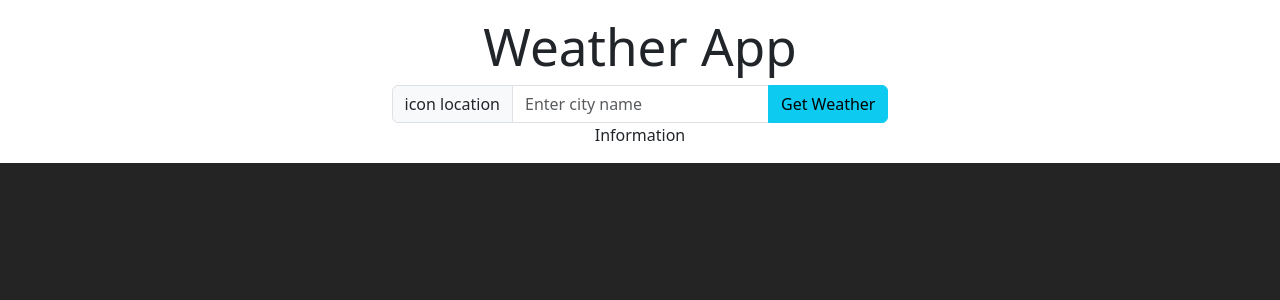
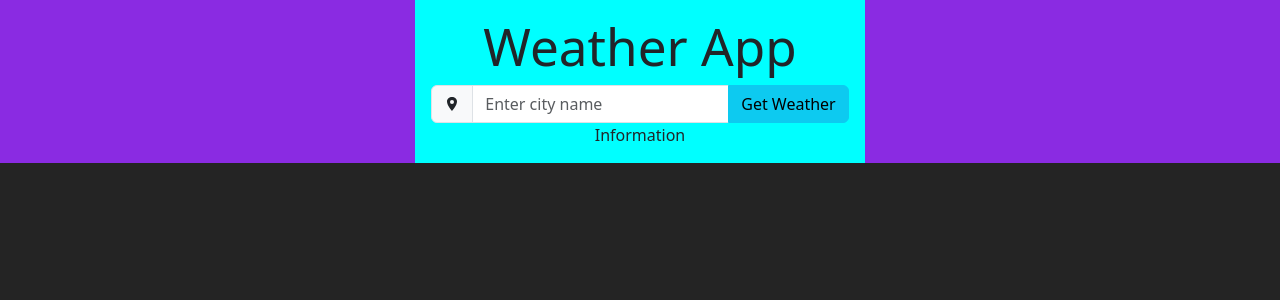
Before and after one commit to AnahiVera/WeatherApp, a React (Vite) app: page / in a window 1280 px wide. Shown: the top 300 px of the page. Built offline with nearby package versions, Linux system fonts and the light colour scheme.

Commit message:
react-icons

```diff
--- a/package.json
+++ b/package.json
@@ -11,7 +11,8 @@
   },
   "dependencies": {
     "react": "^18.3.1",
-    "react-dom": "^18.3.1"
+    "react-dom": "^18.3.1",
+    "react-icons": "^5.4.0"
   },
   "devDependencies": {
     "@eslint/js": "^9.9.0",
--- a/src/App.css
+++ b/src/App.css
@@ -3,4 +3,5 @@
   margin: 0 auto;
   padding: 1rem;
   text-align: center;
+  background-color: aqua;
 }
--- a/src/assets/components/WeatherForm.jsx
+++ b/src/assets/components/WeatherForm.jsx
@@ -1,4 +1,5 @@
 import React, { useState } from 'react'
+import { IoLocationSharp } from "react-icons/io5"
 
 function WeatherForm({ onChangeCity }) {
 
@@ -21,7 +22,7 @@ function WeatherForm({ onChangeCity }) {
         <form onSubmit={handleSubmit}>
             <div className="input-group flex-nowrap">
 
-                <span className="input-group-text" id="addon-wrapping">icon location</span>
+                <span className="input-group-text" id="addon-wrapping"><IoLocationSharp /></span>
                 <input className="form-control" type="text" placeholder="Enter city name" onChange={onChange} aria-describedby="addon-wrapping" />
                 <button type="button" className="btn btn-info">Get Weather</button>
 
--- a/src/index.css
+++ b/src/index.css
@@ -17,9 +17,14 @@ body {
   margin: 0;
   display: flex;
   place-items: center;
+  background-color: blueviolet;
 
 }
 
 h1 {
   font-size: 3.2em;
 }
+
+.input-group {
+  color: green;
+}
```
Also changed, not shown: 1 other file (tests, documents, lock files or other folders).
